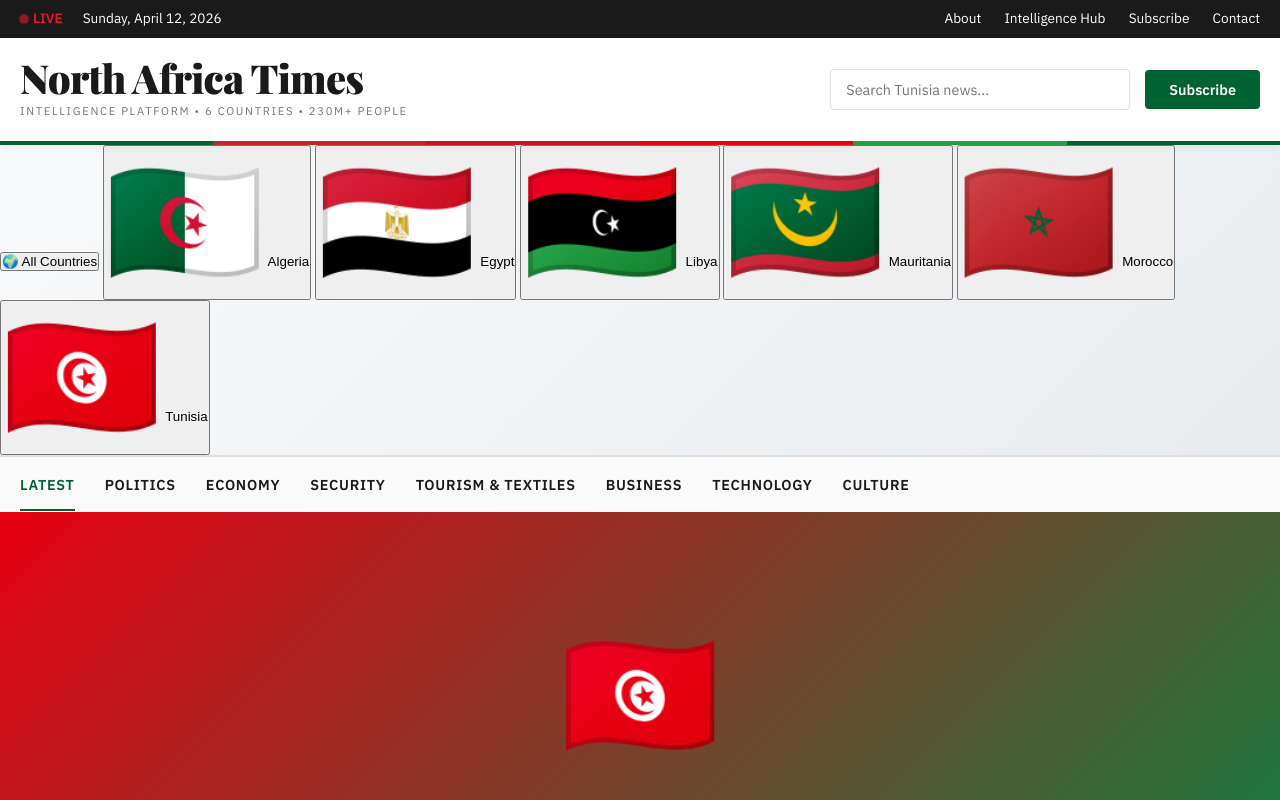
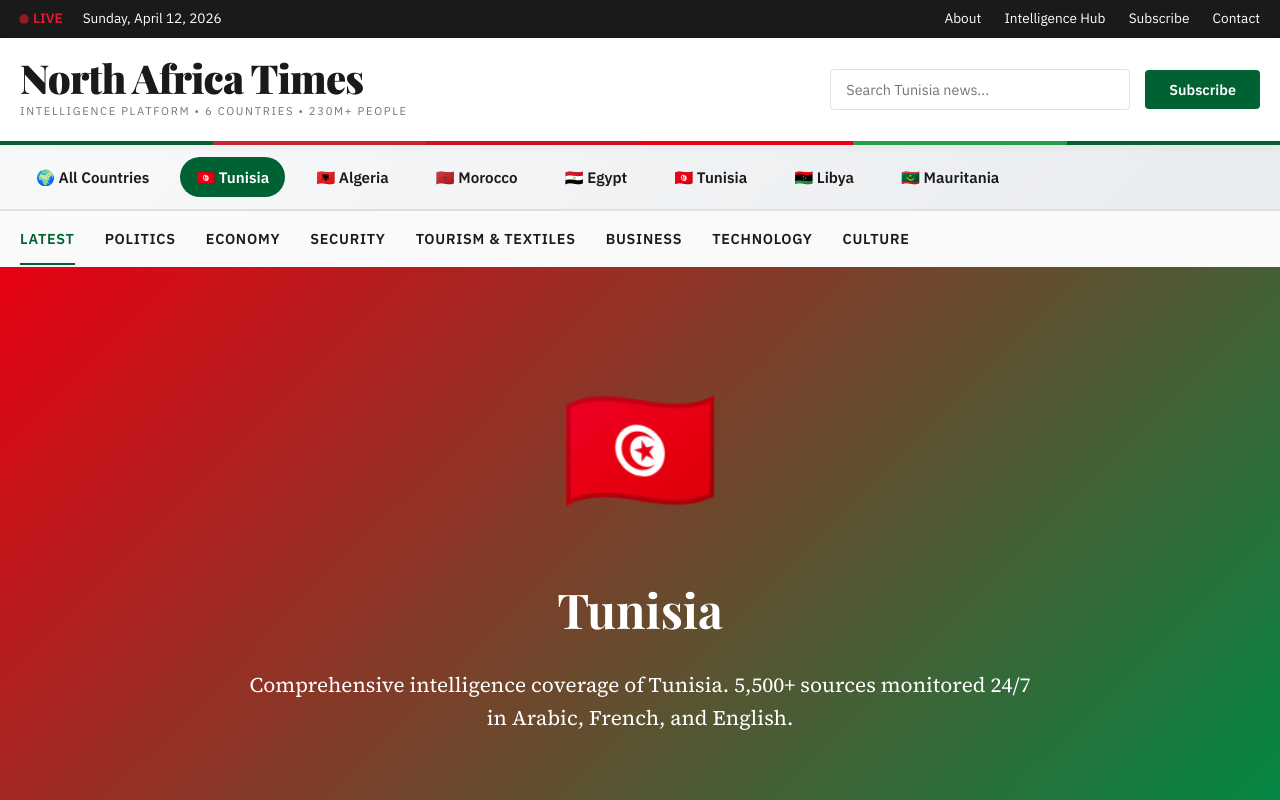
Before and after one commit to thenorthafricatimes/north-africa-times, a website: page tunisia.html in a window 1280 px wide. Shown: the top 800 px of the page. Drawn offline with nearby package versions, Linux system fonts and the light colour scheme.

Commit message:
Update tunisia.html

```diff
--- a/tunisia.html
+++ b/tunisia.html
@@ -150,35 +150,19 @@
     </header>
 
     <!-- Country Navigation -->
-    <nav class="country-nav">
-        <button class="country-btn" data-country="all">
-            <span class="country-icon">🌍</span>
-            All Countries
-        </button>
-        <button class="country-btn" data-country="algeria">
-            <span class="country-flag">🇩🇿</span>
-            Algeria
-        </button>
-        <button class="country-btn" data-country="egypt">
-            <span class="country-flag">🇪🇬</span>
-            Egypt
-        </button>
-        <button class="country-btn" data-country="libya">
-            <span class="country-flag">🇱🇾</span>
-            Libya
-        </button>
-        <button class="country-btn" data-country="mauritania">
-            <span class="country-flag">🇲🇷</span>
-            Mauritania
-        </button>
-        <button class="country-btn" data-country="morocco">
-            <span class="country-flag">🇲🇦</span>
-            Morocco
-        </button>
-        <button class="country-btn" data-country="tunisia">
-            <span class="country-flag">🇹🇳</span>
-            Tunisia
-        </button>
+      <nav class="country-nav">
+        <div class="country-nav-content">
+            <ul class="country-menu">
+                <li><a href="index.html">🌍 All Countries</a></li>
+                <li class="active"><a href="tunisia.html">🇹🇳 Tunisia</a></li>
+                <li><a href="algeria.html">🇦🇱 Algeria</a></li>
+                <li><a href="morocco.html">🇲🇦 Morocco</a></li>
+                <li><a href="egypt.html">🇪🇬 Egypt</a></li>
+                <li><a href="tunisia.html">🇹🇳 Tunisia</a></li>
+                <li><a href="libya.html">🇱🇾 Libya</a></li>
+                <li><a href="mauritania.html">🇲🇷 Mauritania</a></li>
+            </ul>
+        </div>
     </nav>
 
     <!-- Category Navigation -->
```
